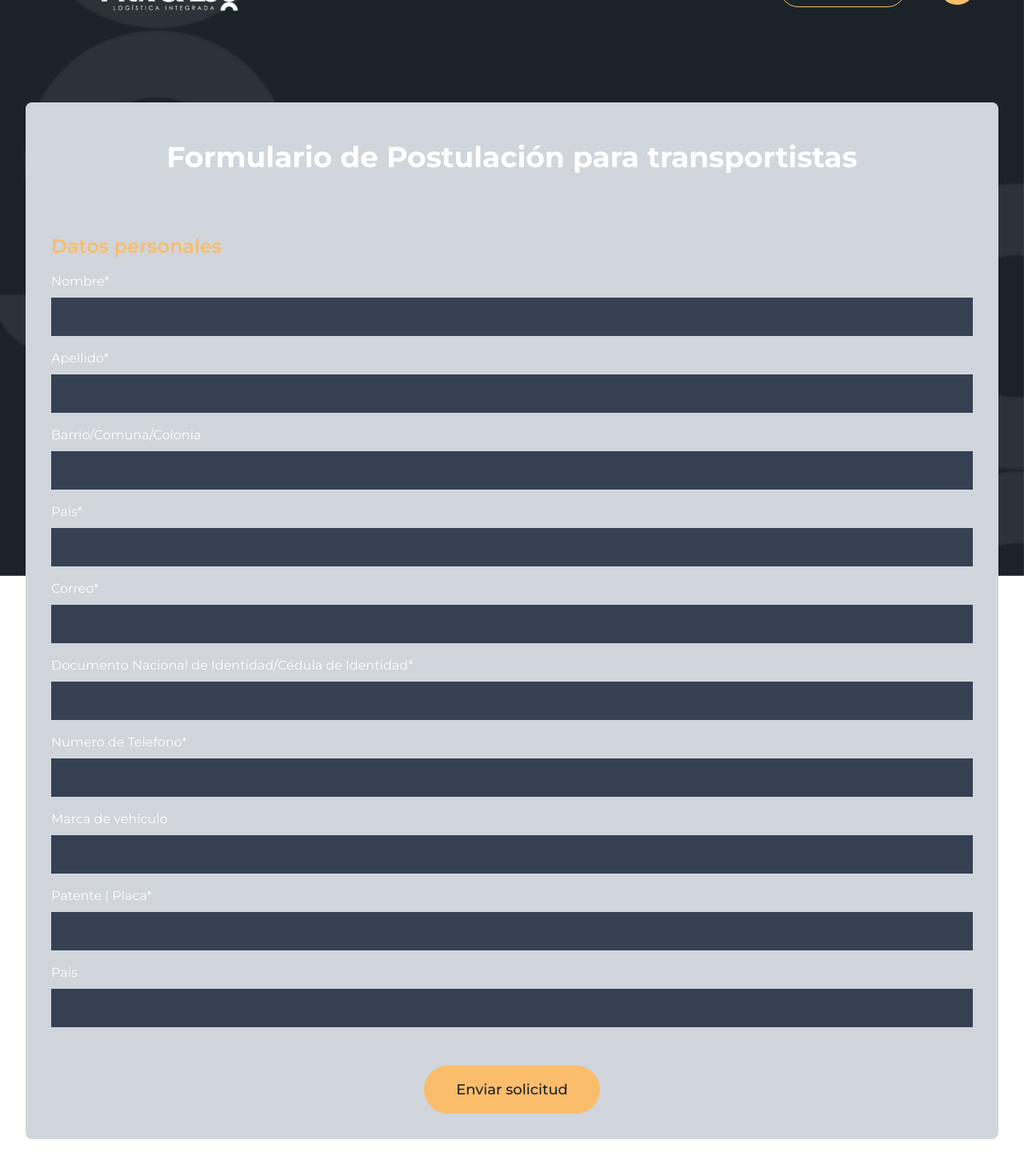
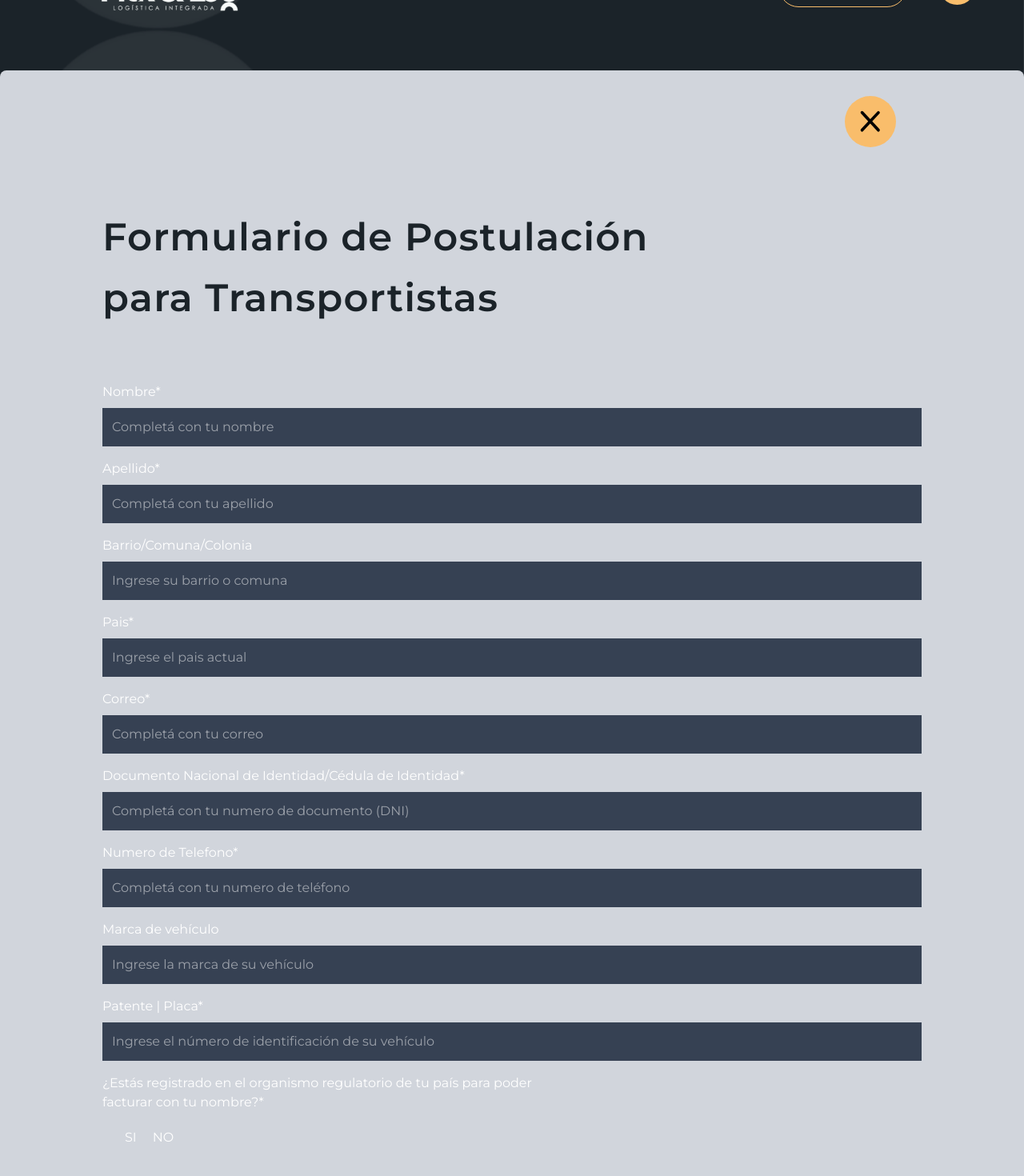
Before and after one commit to gabrieltoloza/picklogweb, a Nuxt app: page /transportistas-formulario in a window 1280 px wide. Shown: the part 80-1550 px from the top of the page at 80% size. Built offline with nearby package versions, Linux system fonts and the light colour scheme.

Commit message:
make changes formulario

```diff
--- a/app/components/Transportistas/Formulario.vue
+++ b/app/components/Transportistas/Formulario.vue
@@ -1,64 +1,84 @@
 <template>
-    <div class="min-h-screen text-white py-20 bg-transparent">
-        <div class="container mx-auto px-8">
-            <div class="w-full mx-auto bg-gray-300 rounded-lg p-8">
-                <h1 class="text-4xl h-[100px] font-bold my-4 text-center">Formulario de Postulación para transportistas</h1>
+    <div class="min-h-screen text-white py-10 bg-transparent">
+        <div class="container mx-auto">
+            <div class="w-full mx-auto flex flex-col bg-gray-300 rounded-lg px-32">
+                <span class="self-end h-auto">
+                    <svg width="128" height="128" viewBox="0 0 128 128" fill="none" xmlns="http://www.w3.org/2000/svg">
+                        <ellipse cx="64.0001" cy="64" rx="32" ry="32" transform="rotate(-180 64.0001 64)"
+                            fill="#F9BD6B" />
+                        <path
+                            d="M54.8305 51.3738L75.2598 73.3563C76.0259 74.1807 76.0259 75.2798 75.2598 76.1041C74.4937 76.9285 73.4722 76.9285 72.7061 76.1041L52.2768 54.1216C51.5107 53.2973 51.5107 52.1982 52.2768 51.3738C53.0429 50.5495 54.0644 50.5495 54.8305 51.3738Z"
+                            fill="black" />
+                        <path
+                            d="M75.2611 54.1231L54.8318 76.1056C54.0657 76.9299 53.0442 76.9299 52.2781 76.1056C51.512 75.2813 51.512 74.1821 52.2781 73.3578L72.7074 51.3753C73.4735 50.551 74.495 50.551 75.2611 51.3753C76.0272 52.1996 76.0272 53.2988 75.2611 54.1231Z"
+                            fill="black" />
+                    </svg>
 
-                <form @submit.prevent="enviarFormulario" class="space-y-6">
+                </span>
 
-                    <!-- Datos personales -->
+                <h1 class="text-5xl h-[70px] font-semibold my-14 flex flex-col gap-7 text-start tracking-wide text-[#1B2329]">
+                    <span>Formulario de Postulación</span>
+                    <span>para Transportistas</span>
+                </h1>
+
+                <form @submit.prevent="enviarFormulario" class="py-20">
                     <div>
-                        <h2 class="text-2xl font-semibold mb-4 text-[#F9BD6B]">Datos personales</h2>
+
                         <div class="flex flex-col gap-4">
                             <div>
                                 <label for="nombre" class="block mb-2">Nombre*</label>
                                 <input id="nombre" v-model="formulario.nombre" type="text"
-                                    class="w-full p-3 bg-gray-700" required>
+                                    class="w-full p-3 bg-gray-700" placeholder="Completá con tu nombre" required>
                             </div>
                             <div>
                                 <label for="apellido" class="block mb-2">Apellido*</label>
                                 <input id="apellido" v-model="formulario.apellido" type="tel"
-                                    class="w-full p-3 bg-gray-700" required>
+                                    class="w-full p-3 bg-gray-700" placeholder="Completá con tu apellido" required>
                             </div>
                             <div>
                                 <label for="barrio" class="block mb-2">Barrio/Comuna/Colonia</label>
                                 <input id="barrio" v-model="formulario.barrio" type="text"
-                                    class="w-full p-3 bg-gray-700" required>
+                                    class="w-full p-3 bg-gray-700" placeholder="Ingrese su barrio o comuna" required>
                             </div>
                             <div>
                                 <label for="pais" class="block mb-2">Pais*</label>
-                                <input id="pais" v-model="formulario.pais" type="text"
-                                    class="w-full p-3 bg-gray-700" required>
+                                <input id="pais" v-model="formulario.pais" type="text" class="w-full p-3 bg-gray-700"
+                                    placeholder="Ingrese el pais actual" required>
                             </div>
                             <div>
                                 <label for="correo" class="block mb-2">Correo*</label>
                                 <input id="correo" v-model="formulario.correo" type="email"
-                                    class="w-full p-3 bg-gray-700" required>
+                                    class="w-full p-3 bg-gray-700" placeholder="Completá con tu correo" required>
                             </div>
                             <div>
-                                <label for="dni" class="block mb-2">Documento Nacional de Identidad/Cédula de Identidad*</label>
-                                <input id="dni" v-model="formulario.dni" type="text"
-                                    class="w-full p-3 bg-gray-700" required>
+                                <label for="dni" class="block mb-2">Documento Nacional de Identidad/Cédula de
+                                    Identidad*</label>
+                                <input id="dni" v-model="formulario.dni" type="text" class="w-full p-3 bg-gray-700"
+                                    placeholder="Completá con tu numero de documento (DNI)" required>
                             </div>
                             <div>
                                 <label for="phone" class="block mb-2">Numero de Telefono*</label>
-                                <input id="phone" v-model="formulario.phone" type="text"
-                                    class="w-full p-3 bg-gray-700" required>
+                                <input id="phone" v-model="formulario.phone" type="text" class="w-full p-3 bg-gray-700"
+                                    placeholder="Completá con tu numero de teléfono" required>
                             </div>
                             <div>
                                 <label for="marca" class="block mb-2">Marca de vehículo</label>
-                                <input id="marca" v-model="formulario.marca" type="text"
-                                    class="w-full p-3 bg-gray-700" required>
+                                <input id="marca" v-model="formulario.marca" type="text" class="w-full p-3 bg-gray-700"
+                                    placeholder="Ingrese la marca de su vehículo" required>
                             </div>
                             <div>
                                 <label for="patente" class="block mb-2">Patente | Placa*</label>
                                 <input id="patente" v-model="formulario.patente" type="text"
-                                    class="w-full p-3 bg-gray-700" required>
+                                    class="w-full p-3 bg-gray-700" placeholder="Ingrese el número de identificación de su vehículo" required>
                             </div>
                             <div>
-                                <label for="registro" class="block mb-2">Pais</label>
-                                <input id="registro" v-model="formulario.registro" type="text"
-                                    class="w-full p-3 bg-gray-700" required>
+                                <label for="registro" class="block mb-2 w-[56%]">
+                                    ¿Estás registrado en el organismo regulatorio de tu país para poder facturar con tu nombre?*
+                                </label>
+                                <div class="flex gap-5 m-5 ml-7">
+                                    <button>SI</button>
+                                    <button>NO</button>
+                                </div>
                             </div>
                         </div>
                     </div>
@@ -72,6 +92,7 @@
                             Enviar solicitud
                         </button>
                     </div>
+
                 </form>
             </div>
         </div>
@@ -125,5 +146,4 @@ const enviarFormulario = async () => {
     width: 100%;
     height: 100%;
 }
-
 </style>
```
Lines whose indentation alone changed are shown as unchanged.
